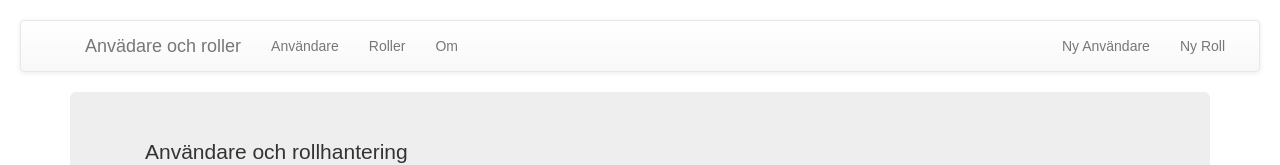
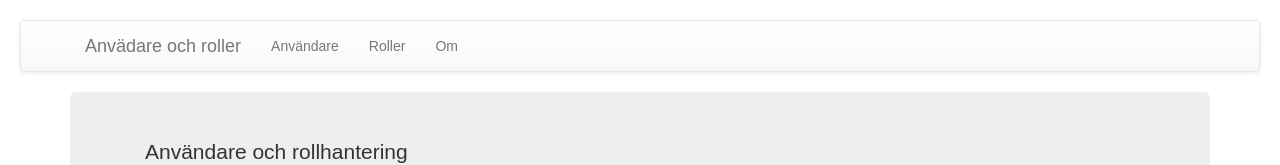
Before and after one commit to joran/user-role-ui, a React (Create React App) app: page / in a window 1280 px wide. Shown: the top 165 px of the page. Built offline with nearby package versions, Linux system fonts and the light colour scheme.

Commit message:
Only add new users from the Users-component

```diff
--- a/src/App.js
+++ b/src/App.js
@@ -55,10 +55,6 @@ const Navigation = () => (
               <NavItem eventKey={2} href="role">Roller</NavItem>
               <NavItem eventKey={3} href="about">Om</NavItem>
             </Nav>
-            <Nav pullRight>
-              <NavItem eventKey={4} href="user/add">Ny Användare</NavItem>
-              <NavItem eventKey={4} href="role/add">Ny Roll</NavItem>
-            </Nav>
       </Grid>
     </Navbar>
 )
--- a/src/user/Users.js
+++ b/src/user/Users.js
@@ -10,6 +10,7 @@ export default class Users extends Component {
                 <ButtonToolbar>
                     <Button onClick={this.createUser} bsSize="xsmall" >Ny Användare</Button>
                 </ButtonToolbar>
+                <br/>
                 <Table striped bordered hover responsive>
                     <thead>
                     <tr>
```
